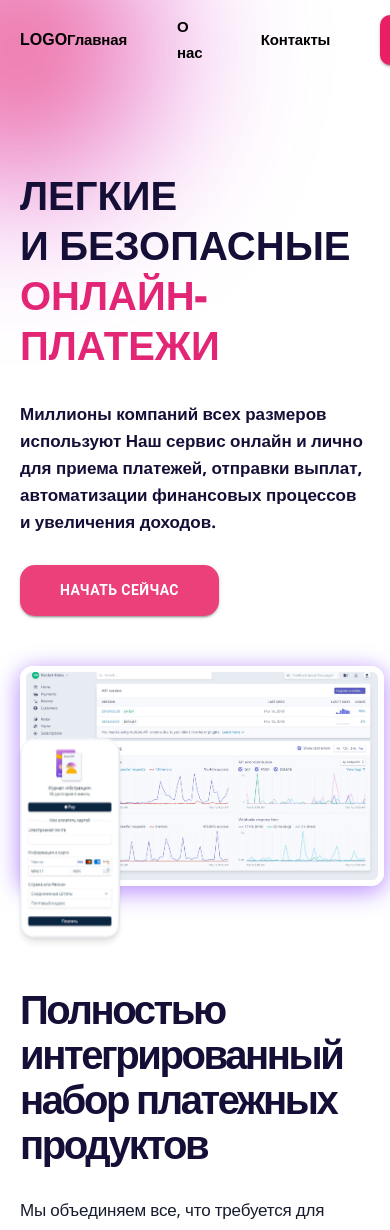
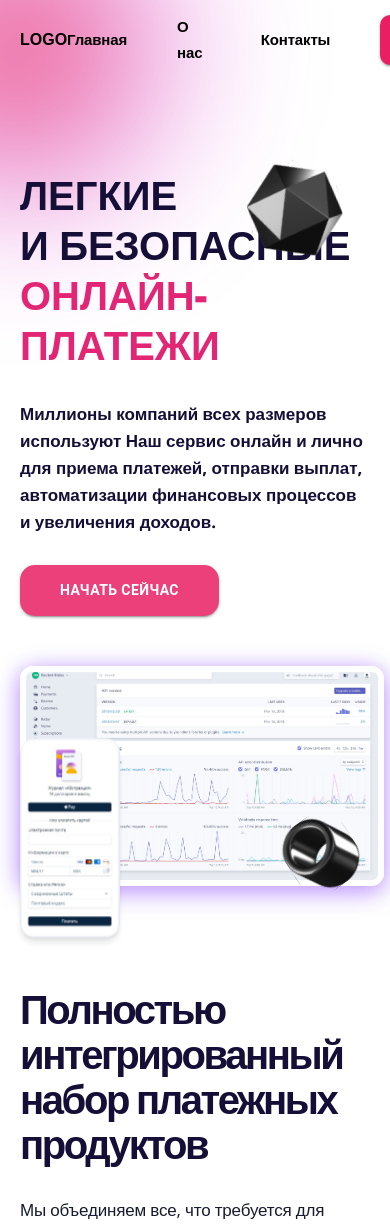
Before and after one commit to DaProWebStudio/online-payment-system, a React (Create React App) app in the folder client/: page / in a window 390 px wide. Shown: the top 1230 px of the page. Built offline with nearby package versions, Linux system fonts and the light colour scheme.

Commit message:
add 3d figure

```diff
--- a/client/src/components/Home/Hero/Hero.jsx
+++ b/client/src/components/Home/Hero/Hero.jsx
@@ -5,6 +5,8 @@ import Button from "@mui/material/Button";
 import {pink} from "@mui/material/colors";
 import DesktopAdmin from "../../../shared/assets/destopAdmin.png"
 import MobilePay from '../../../shared/assets/mobilePay.png'
+import Cone3d from '../../../shared/assets/cone3d.svg'
+import MultiGraphic3d from '../../../shared/assets/multigraphics3d.svg'
 import AOS from "aos";
 import "aos/dist/aos.css";
 
@@ -40,6 +42,8 @@ const Hero = () => {
                 <img data-aos="fade-left" className={cls.DesktopAdmin} src={DesktopAdmin} alt=""/>
                 <img className={cls.MobilePay} src={MobilePay} alt=""/>
             </div>
+            <img className={cls.Cone3d} src={Cone3d} alt=""/>
+            <img className={cls.MultiGraphic3d} src={MultiGraphic3d} alt=""/>
             <svg className={cls.CircleBg} width="920" height="975" viewBox="0 0 920 975" fill="none" xmlns="http://www.w3.org/2000/svg">
                 <g filter="url(#filter0_f_1_1098)">
                     <circle cx="42.5" cy="119.5" r="577.5" fill="url(#paint0_radial_1_1098)"/>
--- a/client/src/components/Home/Hero/Hero.module.scss
+++ b/client/src/components/Home/Hero/Hero.module.scss
@@ -80,6 +80,18 @@
   z-index: -1;
 }
 
+.Cone3d {
+  position: absolute;
+  bottom: -40px;
+  right: 50%;
+}
+
+.MultiGraphic3d {
+  position: absolute;
+  right: 15%;
+  top: 18%;
+}
+
 @media (max-width: 414px) {
   .Hero {
     padding-top: 90px;
@@ -108,6 +120,16 @@
             0 6px 28px 0 rgba(105, 12, 255, 0.32)
   }
 
+  .Cone3d {
+    width: 100px;
+    bottom: -60px;
+    right: 5%;
+  }
+
+  .MultiGraphic3d {
+    right: 10%;
+  }
+
   .MobilePay {
     width: 100px;
     border-radius: 15px;
```
